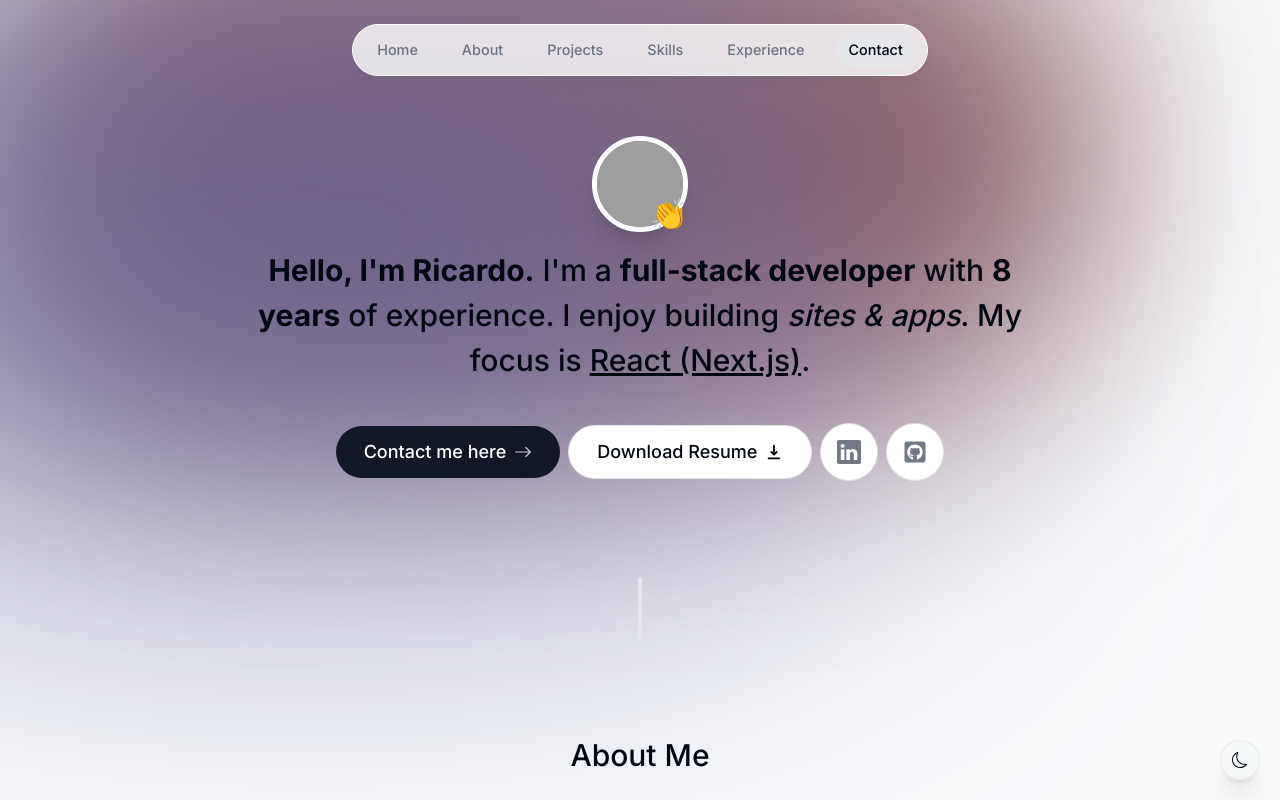
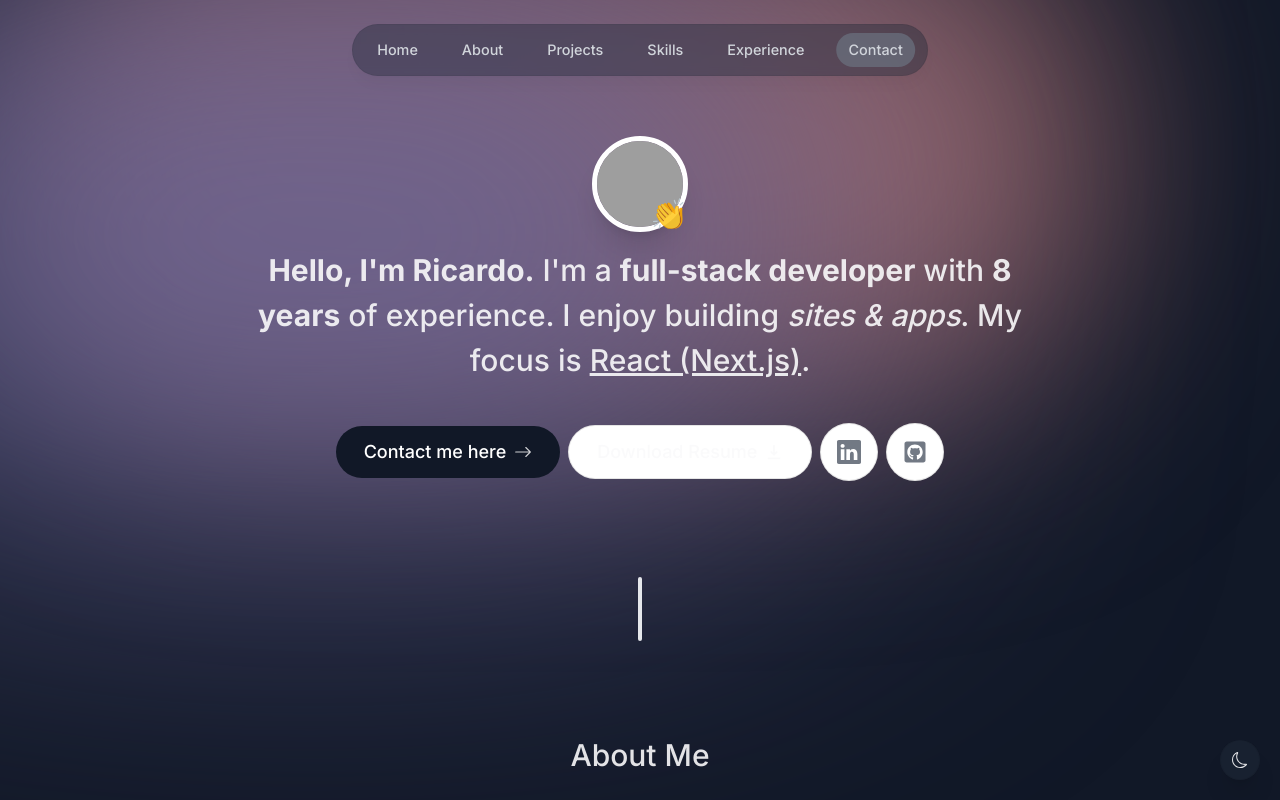
Before and after one commit to notavacillator/project-portfolio, a Next.js app: page / in a window 1280 px wide. Shown: the top 800 px of the page. Built offline with nearby package versions, Linux system fonts and the light colour scheme; no server answers; grey boxes are pictures that could not be loaded.

Commit message:
header styling for dark mode

```diff
--- a/app/layout.tsx
+++ b/app/layout.tsx
@@ -20,7 +20,7 @@ export default function RootLayout({
 }) {
   return (
     <html lang="en" className='!scroll-smooth' suppressHydrationWarning={true}>
-      <body className={`${inter.className} bg-slate-50 text-gray-950 relative pt-[8rem] sm:pt[9rem]`}>
+      <body className={`${inter.className} bg-slate-50 text-gray-950 relative pt-[8rem] sm:pt[9rem] dark:bg-gray-900 dark:text-gray-50 dark:text-opacity-90`}>
         <div className='bg-[#fbe2e3] absolute top-[-6rem] -z-10 right-[11rem] h-[31.25rem] w-[31.25rem] rounded-full blur-[7rem] sm:w-[68.75rem] dark:bg-[#946263]'></div>
         <div className='bg-[#dbd7fb] absolute top-[-1rem] -z-10 left-[-35rem] h-[31.25rem] w-[50rem] rounded-full blur-[10rem] sm:w-[68.75rem] md:left-[-33rem] lg:left-[-28rem] xl:left-[-15rem] 2xl:left-[-5rem] dark:bg-[#676394]'></div>
         <div className='bg-[#ffcfcf91] absolute -z-10  bottom-[1rem] right-[35rem] h-[31.25rem] w-[50rem] rounded-full blur-[10rem] sm:w-[68.75rem] md:right-[-33rem] lg:right-[-28rem] xl:right-[-15rem] 2xl:right-[5rem] dark:bg-[#676394]'></div>
--- a/components/header.tsx
+++ b/components/header.tsx
@@ -19,7 +19,8 @@ function Header() {
                 className="fixed top-0 left-1/2 h-[4.5rem] w-full
                     rounded-none border border-white border-opacity-4 bg-white
                     bg-opacity-80 shadow-lg  shadow-black/[0.03] backdrop-blur-[4px]
-                    sm:top-6 sm:h-[3.25rem] sm:w-[36rem] sm:rounded-full"
+                    sm:top-6 sm:h-[3.25rem] sm:w-[36rem] sm:rounded-full
+                    dark:bg-gray-800 dark:border-black/5 dark:bg-opacity-40"
                 initial={{y: -100, x: "-50%",  opacity: 0}} // overrides the translate property -translate-x-1/2
                 animate={{y: 0, x: "-50%", opacity: 1}}
                 >
@@ -37,9 +38,11 @@ function Header() {
                                 initial={{y: -100, opacity: 0}}
                                 animate={{y: 0, opacity: 1}}>
                                 <Link
-                                    className = {clsx('flex items-center justify-center px-3 py-3 hover:text-gray-950 transition select-none',
+                                    className = {clsx(
+                                        'flex items-center justify-center px-3 py-3 hover:text-gray-950 transition select-none \
+                                        dark:text-gray-300 dark:hover:text-gray-300',
                                         {
-                                            "text-gray-950 " : activeSection === link.name
+                                            "text-gray-950 dark:text-gray-100" : activeSection === link.name
                                         }
                                     )}
                                     href = {link.hash} onClick={() => {
@@ -49,7 +52,7 @@ function Header() {
                                         {link.name}
                                     {
                                         link.name === activeSection && (
-                                            <motion.span className='bg-gray-200 rounded-full absolute inset-0 -z-10'
+                                            <motion.span className='bg-gray-200 rounded-full absolute inset-0 -z-10 dark:bg-gray-500/70'
                                                 layoutId='activeSection'
                                                 transition={{
                                                     type: 'spring',
--- a/components/theme-switch.tsx
+++ b/components/theme-switch.tsx
@@ -30,14 +30,13 @@ function ThemeSwitch() {
         } else if(window.matchMedia('(prefers-color-scheme : dark)')){
             setTheme('dark')
             document.documentElement.classList.add('dark');
-
         }
     },[])
 
   return (
     <button className='fixed bottom-5 right-5 bg-gray-100 h-[2.5rem] w-[2.5rem] bg-opacity-40
      rounded-full backdrop-blur-lg border border-black/5 border-opacity-40 flex items-center justify-center
-     shadow-xl hover:scale-[1.15] active:scale-105 active:shadow-none transition-all'
+     shadow-xl hover:scale-[1.15] active:scale-105 active:shadow-none transition-all dark:bg-gray-800/60'
      onClick={toggleTheme}
      >
         {
```
